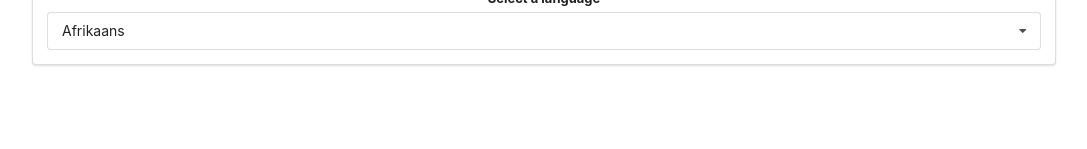
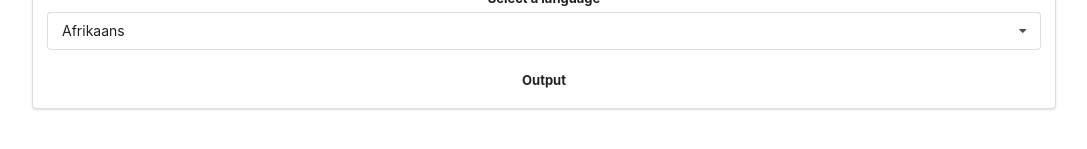
Before and after one commit to yunusparvezkhan/widget-app, a React (Create React App) app: page / in a window 1280 px wide. Shown: the part 201-350 px from the top of the page, without its empty margins (96-1183 px from the left). Built offline with nearby package versions, Linux system fonts and the light colour scheme.

Commit message:
v4 Delta 2.1
Wired up the Convert.js with Translate.js

```diff
--- a/src/components/Convert.js
+++ b/src/components/Convert.js
@@ -1,8 +1,17 @@
-import React from 'react'
+import React, { useState, useEffect } from 'react'
 
-const Convert = () => {
+const Convert = ({ language, text }) => {
+    useEffect(() => {
+        console.log('props in Convert.js has changed')
+    }, [language, text])
     return (
-        <div>Convert</div>
+
+        // This is not a form, put this classname for styling purposes only
+        <div className='ui form'>
+            <div className='field'>
+                <label className='label'>Output</label>
+            </div>
+        </div>
     )
 }
 
--- a/src/components/Translate.js
+++ b/src/components/Translate.js
@@ -2,6 +2,7 @@
 // Google translate API Private key
 import React, { useState } from 'react'
 import Dropdown from './Dropdown'
+import Convert from './Convert'
 import '../styles/Translate.css'
 
 const options = [
@@ -42,7 +43,12 @@ const Translate = () => {
                         onColorboxtopChange={setBugfixingstate}
                     />
                 </div>
+                <div className='translation-result-box'>
+                    <Convert language={language} text={text} />
+                </div>
+
             </div>
+
         </div>
     )
 }
--- a/src/styles/Translate.css
+++ b/src/styles/Translate.css
@@ -2,3 +2,7 @@
     position: relative;
     margin-top: 20px;
 }
+
+.translation-result-box {
+    margin-top: 20px;
+}
```
